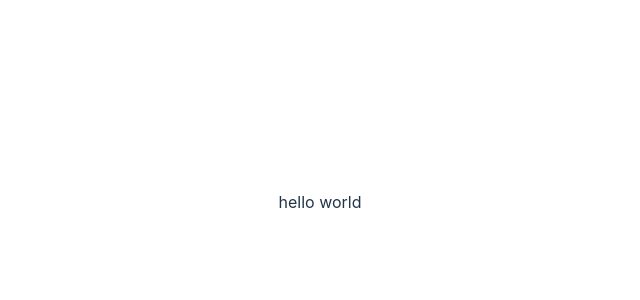
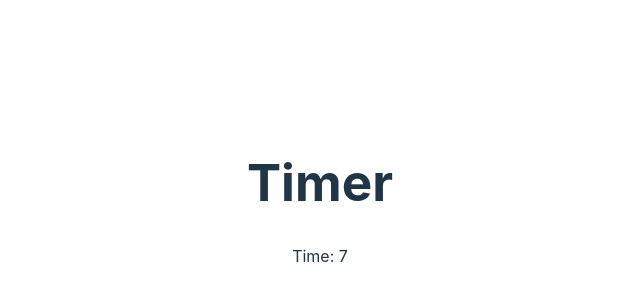
Before and after one commit to QuinoBallara/React-TAs, a React (Vite) app: page / in a window 1280 px wide. Shown: the part 198-498 px from the top of the page, without its empty margins (320-960 px from the left). Built offline with nearby package versions, Linux system fonts and the light colour scheme.

Commit message:
fin ta11

```diff
--- a/src/App.tsx
+++ b/src/App.tsx
@@ -1,10 +1,11 @@
 import './App.css'
+import Timer from './Timer/Timer'
 
 function App() {
 
   return (
     <>
-      <p>hello world</p>
+      <Timer />
     </>
   )
 }
--- /dev/null
+++ b/src/Timer/Timer.tsx
@@ -0,0 +1,24 @@
+import React, { useEffect, useState } from 'react';
+
+const Timer = () => {
+    const [time, setTime] = useState(0);
+
+    useEffect(() => {
+        const interval = setInterval(() => {
+            setTime(time + 1);
+        }, 1000);
+
+        return () => {
+            clearInterval(interval);
+        }
+    });
+
+    return (
+        <div>
+            <h1>Timer</h1>
+            <p>Time: {time}</p>
+        </div>
+    );
+}
+
+export default Timer;
```
